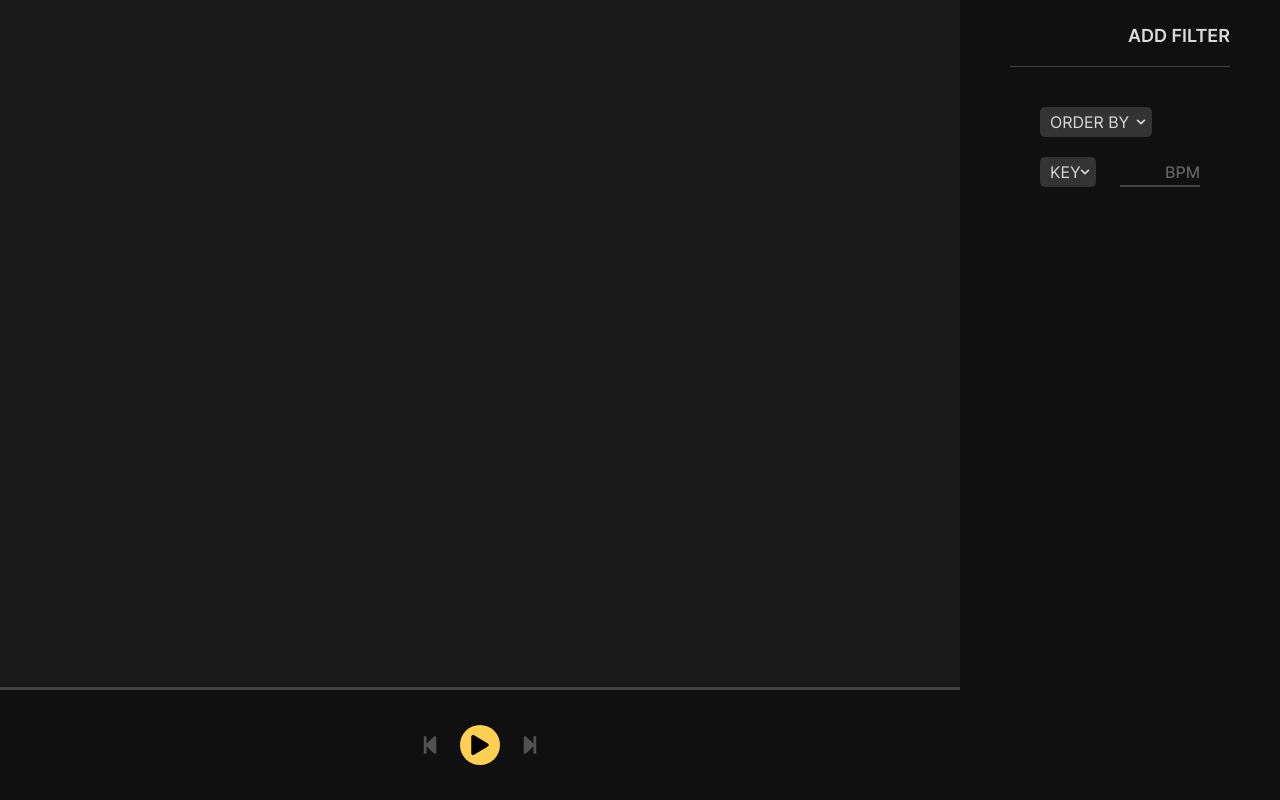
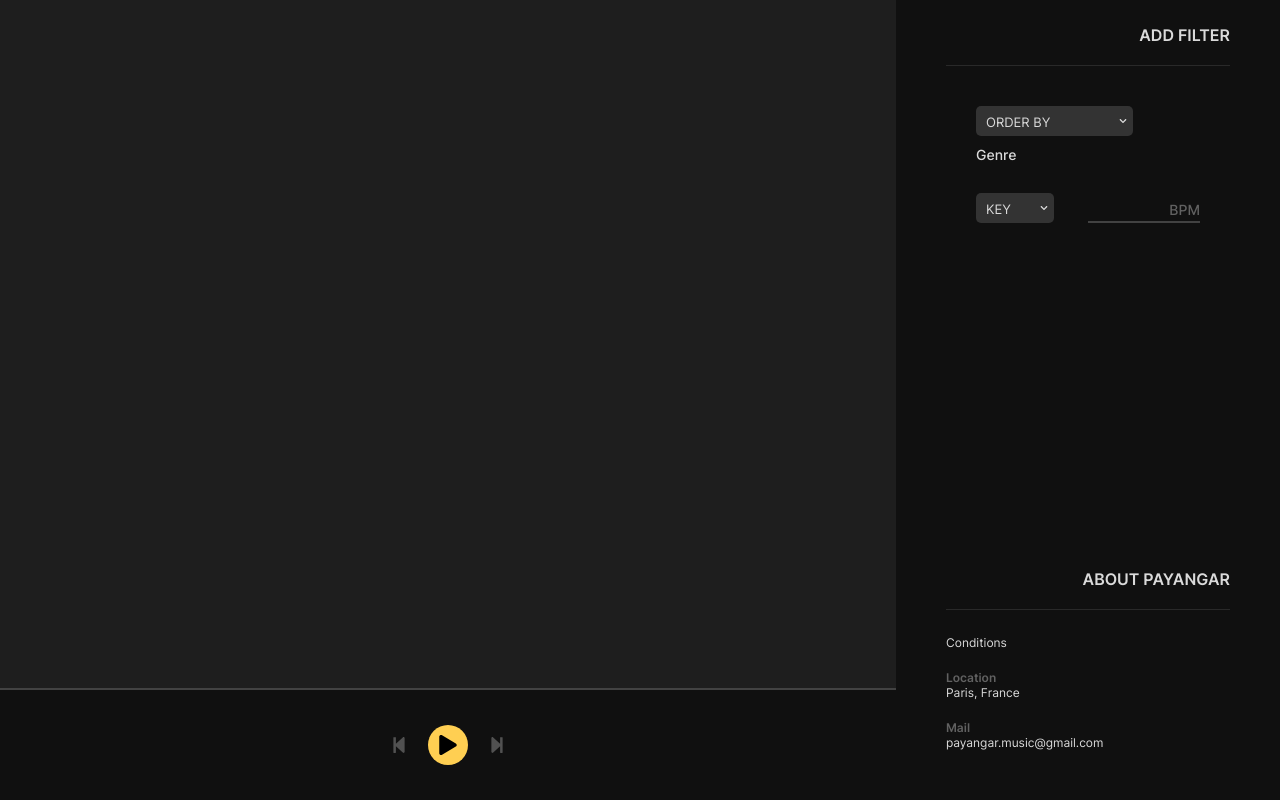
Before and after one commit to PierreHervelin/prodbypayangar, a React app in the folder web/: page / in a window 1280 px wide. Built offline with nearby package versions, Linux system fonts and the light colour scheme.

Commit message:
front-nav

```diff
--- a/web/src/common/constant.js
+++ b/web/src/common/constant.js
@@ -7,4 +7,41 @@
     fwdSkip: 'fwdSkip',
     bwdSkip: 'bwdSkip',
     changeBeat: 'changeBeat',
+    setAllBeats: 'setAllBeats',
 };
+
+export const FiltersActions = {
+    setGenre: 'setGenre',
+    setBpm: 'setBpm',
+    setKey: 'setKey',
+    setOrder: 'setOrder',
+};
+
+export const Keys = [
+    'Cmaj',
+    'Cmin',
+    'C#maj',
+    'C#min',
+    'Dmaj',
+    'Dmin',
+    'D#maj',
+    'D#min',
+    'Emaj',
+    'Emin',
+    'Fmaj',
+    'Fmin',
+    'F#maj',
+    'F#min',
+    'Gmaj',
+    'Gmin',
+    'G#maj',
+    'G#min',
+    'Amaj',
+    'Amin',
+    'A#maj',
+    'A#min',
+    'Bmaj',
+    'Bmin',
+];
+
+export const Orders = ['Date:ASC', 'Date:DESC', 'Time:ASC', 'Time:DESC'];
--- a/web/src/components/filter/filter.component.js
+++ b/web/src/components/filter/filter.component.js
@@ -1,5 +1,7 @@
 import React, { useState } from 'react';
+import { Keys, Orders } from '../../common/constant';
 import SelectComponent from '../select.component';
+import GenresComponent from './genres.component';
 
 const FilterComponent = () => {
     const [bpm, setBpm] = useState(undefined);
@@ -9,32 +11,10 @@
             <h3>ADD FILTER</h3>
             <hr></hr>
             <div className="container">
-                <SelectComponent
-                    content={
-                        <div className="content">
-                            <span>Date asc</span>
-                            <span>Date desc</span>
-                            <span>Time asc</span>
-                            <span>Time desc</span>
-                        </div>
-                    }
-                    header="ORDER BY"
-                />
-                <div className="genre"></div>
+                <SelectComponent content={Orders} header="ORDER BY" />
+                <GenresComponent />
                 <div className="key-bpm">
-                    <SelectComponent
-                        content={
-                            <div className="content">
-                                <span>Cmaj</span>
-                                <span>Cmin</span>
-                                <span>C#maj</span>
-                                <span>C#min</span>
-                                <span>Dmaj</span>
-                                <span>D#min</span>
-                            </div>
-                        }
-                        header="KEY"
-                    />
+                    <SelectComponent content={Keys} header="KEY" />
                     <div className="bpm-input">
                         <input type="text" onChange={(e) => setBpm(Number.isInteger(Number(e.target.value)) ? e.target.value : 0)} value={bpm} />
                         <span>BPM</span>
--- /dev/null
+++ b/web/src/components/filter/genre.component.js
@@ -0,0 +1,31 @@
+import React, { useEffect, useState } from 'react';
+import PropTypes from 'prop-types';
+import { FiltersConsumerHook } from '../../stores/filters.store';
+import { FiltersActions } from '../../common/constant';
+
+const GenreComponent = ({ genre }) => {
+    const [filters, dispatch] = FiltersConsumerHook();
+    const [active, setActive] = useState(false);
+
+    useEffect(() => {
+        const genres = [...filters.genres];
+        if (active) {
+            genres.push(genre);
+        } else {
+            genres.splice(genres.indexOf(genre), 1);
+        }
+        dispatch({ type: FiltersActions.setGenre, genres });
+    }, [active]);
+
+    return (
+        <span onClick={() => setActive(!active)} className={`genre ${active ? 'active' : ''}`}>
+            {genre}
+        </span>
+    );
+};
+
+GenreComponent.propTypes = {
+    genre: PropTypes.string,
+};
+
+export default GenreComponent;
--- /dev/null
+++ b/web/src/components/filter/genres.component.js
@@ -0,0 +1,33 @@
+import React, { useEffect, useState } from 'react';
+import { AudioConsumerHook } from '../../stores/audio.store';
+import GenreComponent from './genre.component';
+
+const GenresComponent = () => {
+    const [audio, dispatch] = AudioConsumerHook();
+    const [genres, setGenres] = useState([]);
+
+    useEffect(() => {
+        const tmp = [];
+        for (const beat of audio.allBeats) {
+            for (const genre of beat.genres) {
+                if (!tmp.includes(genre)) {
+                    tmp.push(genre);
+                }
+            }
+        }
+        setGenres(tmp);
+    }, [audio.allBeats]);
+
+    return (
+        <div className="genres">
+            <h4>Genre</h4>
+            <div className="container">
+                {genres.map((genre) => (
+                    <GenreComponent genre={genre} key={genre} />
+                ))}
+            </div>
+        </div>
+    );
+};
+
+export default GenresComponent;
--- /dev/null
+++ b/web/src/components/footer.component.js
@@ -0,0 +1,23 @@
+import React from 'react';
+
+const FooterComponent = () => {
+    return (
+        <div className="footer">
+            <h3>ABOUT PAYANGAR</h3>
+            <hr></hr>
+            <div className="container">
+                <a href="#">Conditions</a>
+                <div className="container">
+                    <h6>Location</h6>
+                    <p>Paris, France</p>
+                </div>
+                <div className="container">
+                    <h6>Mail</h6>
+                    <p>payangar.music@gmail.com</p>
+                </div>
+            </div>
+        </div>
+    );
+};
+
+export default FooterComponent;
--- a/web/src/components/menu.component.js
+++ b/web/src/components/menu.component.js
@@ -1,10 +1,12 @@
 import React from 'react';
 import FilterComponent from './filter/filter.component';
+import FooterComponent from './footer.component';
 
 const MenuComponent = () => {
     return (
         <div className="menu">
             <FilterComponent />
+            <FooterComponent />
         </div>
     );
 };
--- a/web/src/components/select.component.js
+++ b/web/src/components/select.component.js
@@ -1,4 +1,4 @@
-import React, { useState } from 'react';
+import React, { useEffect, useRef, useState } from 'react';
 import PropTypes from 'prop-types';
 import { FaChevronDown } from 'react-icons/fa';
 
@@ -6,22 +6,41 @@
     const [active, setActive] = useState(false);
     const [selected, setSelected] = useState(header);
 
+    const selectRef = useRef();
+
+    const useOutside = (e) => {
+        if (selectRef.current && !selectRef.current.contains(e.target)) {
+            setActive(false);
+        }
+    };
+
     const handleClick = (e) => {
         if (e.target.parentNode.classList.contains('content')) setSelected(e.target.innerText);
         setActive(!active);
     };
 
+    useEffect(() => {
+        document.addEventListener('click', useOutside);
+        return () => {
+            document.removeEventListener('click', useOutside);
+        };
+    }, [selectRef]);
+
     return (
-        <div onClick={handleClick} className={`select ${active ? 'active' : ''}`}>
+        <div ref={selectRef} onClick={handleClick} className={`select ${active ? 'active' : ''}`}>
             <span className="selected">{selected}</span>
             <FaChevronDown />
-            {content}
+            <div className={`content ${content.length > 8 ? 'scroll' : ''}`}>
+                {content.map((val, i) => (
+                    <span key={i}>{val}</span>
+                ))}
+            </div>
         </div>
     );
 };
 
 SelectComponent.propTypes = {
-    content: PropTypes.element,
+    content: PropTypes.array,
     header: PropTypes.string,
 };
 
--- a/web/src/pages/home.page.js
+++ b/web/src/pages/home.page.js
@@ -8,8 +8,8 @@
         <div className="homepage">
             <AudioProvider>
                 <PlayerComponent />
+                <MenuComponent />
             </AudioProvider>
-            <MenuComponent />
         </div>
     );
 };
--- a/web/src/stores/audio.store.js
+++ b/web/src/stores/audio.store.js
@@ -5,6 +5,7 @@
     played: false,
     audio: new Audio(),
     playlist: [],
+    allBeats: [],
     beatId: 0,
     muted: false,
     volume: 50,
--- /dev/null
+++ b/web/src/stores/filters.store.js
@@ -0,0 +1,54 @@
+import React, { createContext, useContext, useReducer } from 'react';
+import { FiltersActions, Keys, Orders } from '../common/constant';
+
+const initialState = {
+    genres: [],
+    order: null,
+    bpm: null,
+    key: null,
+};
+
+const reducer = (state, action) => {
+    switch (action.type) {
+        case FiltersActions.setGenre:
+            return {
+                ...state,
+                genres: action.genres,
+            };
+        case FiltersActions.setBpm:
+            if (Number.isInteger(action.bpm)) {
+                return {
+                    ...state,
+                    bpm: action.bpm,
+                };
+            }
+            return state;
+        case FiltersActions.setKey:
+            if (Keys.includes(action.key)) {
+                return {
+                    ...state,
+                    key: action.key,
+                };
+            }
+            return state;
+        case FiltersActions.setOrder: {
+            if (Orders.includes(action.order)) {
+                return {
+                    ...state,
+                    order: action.order,
+                };
+            }
+            return state;
+        }
+        default:
+            return state;
+    }
+};
+
+const FiltersContext = createContext();
+
+export const FiltersConsumerHook = () => useContext(FiltersContext);
+// eslint-disable-next-line react/prop-types
+export const FiltersProvider = ({ children }) => (
+    <FiltersContext.Provider value={useReducer(reducer, initialState)}>{children}</FiltersContext.Provider>
+);
--- a/web/src/style/home.scss
+++ b/web/src/style/home.scss
@@ -7,7 +7,7 @@
         position: fixed;
         top: 0;
         right: 0;
-        width: 25%;
+        width: 30%;
         height: 100%;
         background-color: $navColor;
         padding-inline: 50px;
@@ -18,18 +18,35 @@
             font-weight: normal;
             text-align: end;
             margin-bottom: 20px;
-            font-size: 18px;
+            font-size: 16px;
             font-family: 'semibold';
         }
 
+        h4 {
+            color: $secondFontColor;
+            font-weight: normal;
+            text-align: end;
+            margin-bottom: 20px;
+            font-size: 14px;
+            font-family: 'medium';
+        }
+
+        h6 {
+            color: $informationFontColor;
+            font-weight: normal;
+            font-size: 12px;
+            font-family: 'semibold';
+        }
+
+        hr {
+            width: 100%;
+            height: 1px;
+            border: none;
+            background-color: rgba($timelineColor, 0.5);
+        }
+
         .filters {
-            hr {
-                width: 100%;
-                height: 1px;
-                border: none;
-                background-color: $timelineColor;
-            }
-            .container {
+            & > .container {
                 padding-inline: 30px;
                 display: flex;
                 flex-flow: column nowrap;
@@ -68,7 +85,7 @@
                             position: absolute;
                             bottom: 5px;
                             right: 0;
-                            font-size: 16px;
+                            font-size: 14px;
                             color: $informationFontColor;
                             font-family: 'medium';
                         }
@@ -76,11 +93,38 @@
                         input {
                             width: 100%;
                             height: 100%;
-                            font-size: 16px;
+                            font-size: 13px;
                             color: $secondFontColor;
                             padding-left: 10px;
                         }
                     }
+                }
+            }
+        }
+        .footer {
+            position: absolute;
+            width: calc(100% - 100px);
+            bottom: 50px;
+
+            & > .container {
+                margin-top: 25px;
+                display: flex;
+                flex-flow: column nowrap;
+                justify-content: flex-start;
+                align-items: flex-start;
+
+                a {
+                    color: $secondFontColor;
+                    text-decoration: none;
+                    font-size: 12px;
+                }
+
+                h6 {
+                    margin-top: 20px;
+                }
+                p {
+                    color: $secondFontColor;
+                    font-size: 12px;
                 }
             }
         }
@@ -90,17 +134,17 @@
         position: fixed;
         bottom: 0;
         left: 0;
-        width: 75%;
+        width: 70%;
         background-color: $navColor;
         height: 110px;
 
         .timeline {
             position: absolute;
-            top: -3px;
+            top: -2px;
             left: 0;
             width: 100%;
             background-color: $timelineColor;
-            height: 3px;
+            height: 2px;
 
             .current-time {
                 height: 100%;
@@ -130,7 +174,7 @@
 
                 svg {
                     color: #515151;
-                    font-size: 20px;
+                    font-size: 18px;
                 }
             }
         }
--- a/web/src/style/main.scss
+++ b/web/src/style/main.scss
@@ -1,6 +1,6 @@
 // colors
 
-$backgroundColor: #1a1a1a;
+$backgroundColor: #1e1e1e;
 $navColor: #101010;
 $activeColor: #ffcf52;
 $buttonColor: #333333;
@@ -26,6 +26,24 @@
     padding: 0;
     box-sizing: border-box;
     font-family: 'regular';
+}
+
+::-webkit-scrollbar {
+    width: 6px;
+}
+::-webkit-scrollbar-track {
+    background: $buttonColor;
+}
+::-webkit-scrollbar-thumb {
+    background: $informationFontColor;
+    border-radius: 3px;
+}
+
+@supports (scrollbar-color: #777 blue) {
+    * {
+        scrollbar-color: $informationFontColor $buttonColor;
+        scrollbar-width: auto;
+    }
 }
 
 button {
@@ -86,6 +104,7 @@
     }
     .selected {
         margin-left: 5px;
+        font-size: 13px;
     }
 
     .content {
@@ -99,6 +118,7 @@
         display: flex;
         flex-flow: column nowrap;
         transition: transform ease 0.5s;
+        overflow: hidden;
 
         width: 100%;
         background-color: $buttonColor;
@@ -106,6 +126,11 @@
         border-bottom-left-radius: 5px;
         border-bottom-right-radius: 5px;
         padding: 10px;
+
+        &.scroll {
+            height: 250px;
+            overflow-y: scroll;
+        }
 
         span {
             opacity: 0;
@@ -115,6 +140,7 @@
             width: 100%;
             padding: 5px;
             border-radius: 5px;
+            font-size: 12px;
 
             &:hover {
                 color: $mainFontColor;
@@ -124,7 +150,7 @@
     }
 
     svg {
-        font-size: 10px;
+        font-size: 8px;
         transition: transform ease 0.5s;
         position: absolute;
         right: 6px;
```
